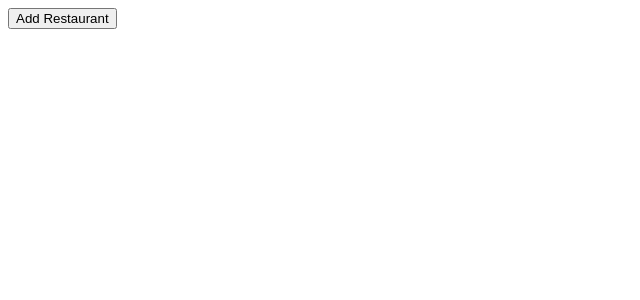
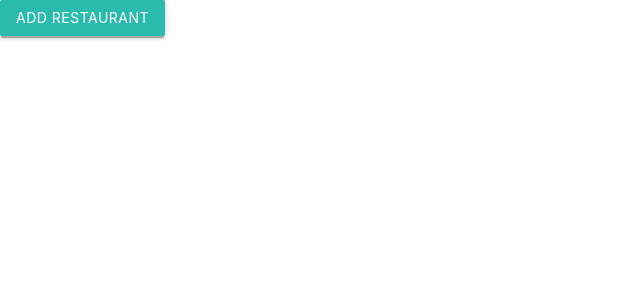
Before and after one commit to tommywilczek/react-tdd-coding-it-wrong, a React (Vite) app: page / in a window 1280 px wide. Shown: the top 300 px of the page, without its empty margins (0-640 px from the left). Built offline with nearby package versions, Linux system fonts and the light colour scheme.

Commit message:
Added React Materialize buttons and input fields

```diff
--- a/index.html
+++ b/index.html
@@ -5,8 +5,16 @@
     <meta name="viewport" content="width=device-width, initial-scale=1.0">
     <meta http-equiv="X-UA-Compatible" content="ie=edge">
     <title>React TDD</title>
+    <!-- Import Google Icon Font -->
+    <link href="http://fonts.googleapis.com/icon?family=Material+Icons" rel="stylesheet">
+    <!-- Import materialize.css -->
+    <link rel="stylesheet" href="https://cdnjs.cloudflare.com/ajax/libs/materialize/1.0.0-rc.2/css/materialize.min.css">
 </head>
 <body>
+    <!-- Import materialize.js -->
+    <script src="https://cdnjs.cloudflare.com/ajax/libs/materialize/1.0.0-rc.2/js/materialize.min.js"></script>
+    <!-- And then your bundled js -->
+    <!-- <script src="path/to/your/bundle.js"></script> -->
     <div id="root"></div>
     <script src="./src/main.js"></script>
 </body>
--- a/package.json
+++ b/package.json
@@ -31,8 +31,10 @@
   },
   "dependencies": {
     "@types/jest": "^24.0.15",
+    "materialize-css": "^1.0.0",
     "react": "^16.8.6",
-    "react-dom": "^16.8.6"
+    "react-dom": "^16.8.6",
+    "react-materialize": "^3.3.3"
   },
   "jest": {
     "setupFilesAfterEnv": [
--- a/src/NewRestaurantForm.js
+++ b/src/NewRestaurantForm.js
@@ -1,4 +1,5 @@
 import React, { Component } from 'react'
+import { Button, TextInput } from 'react-materialize'
 
 export default class NewRestaurantForm extends Component {
     state = {
@@ -21,18 +22,18 @@
         const { inputText } = this.state;
         return (
             <div>
-                <input
-                    type="text"
+                <TextInput
+                    label="Restaurant Name"
                     value={inputText}
                     onChange={this.handleTextChange}
                     data-test="newRestaurantName"
                 />
-                <button
+                <Button
                     data-test="saveRestaurantButton"
                     onClick={this.handleSave}
                 >
                     Save
-                </button>
+                </Button>
             </div>
         )
     }
--- a/src/RestaurantList.js
+++ b/src/RestaurantList.js
@@ -1,4 +1,4 @@
-import React from 'react'
+import React from 'react' // Functional component because it's display-only
 
 const RestaurantList = ({ restaurantNames }) => {
     return (
--- a/src/RestaurantListPage.js
+++ b/src/RestaurantListPage.js
@@ -1,4 +1,5 @@
 import React, { Component } from 'react'
+import { Button } from 'react-materialize'
 import NewRestaurantForm from './NewRestaurantForm'
 import RestaurantList from './RestaurantList'
 
@@ -31,12 +32,12 @@
         } = this.state;
         return (
             <div>
-                <button
+                <Button
                     data-test="addRestaurantButton"
                     onClick={this.handleShowNewRestaurantForm}
                 >
                     Add Restaurant
-                </button>
+                </Button>
                 {
                     showNewRestaurantForm
                         ?   <NewRestaurantForm
```
Also changed, not shown: 2 other files (tests, documents, lock files or other folders).
